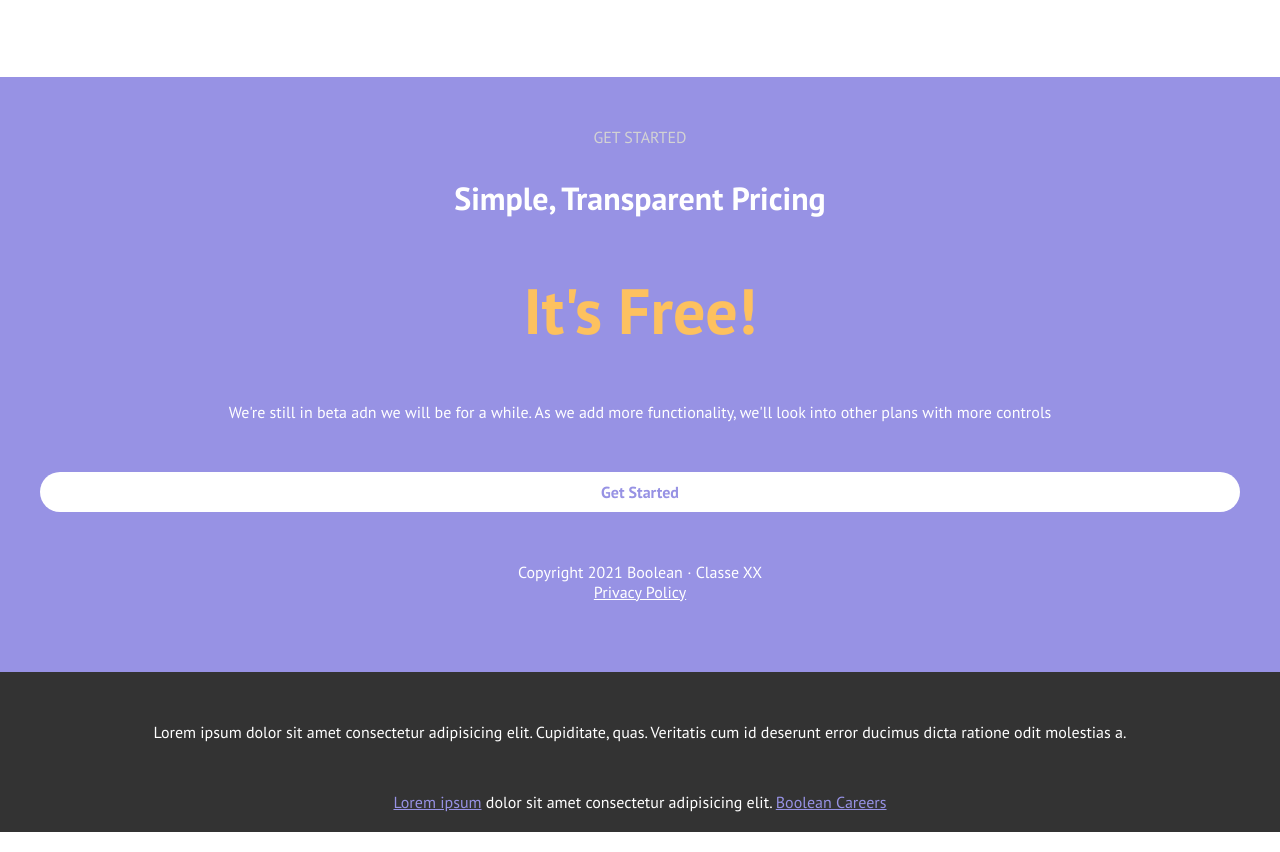
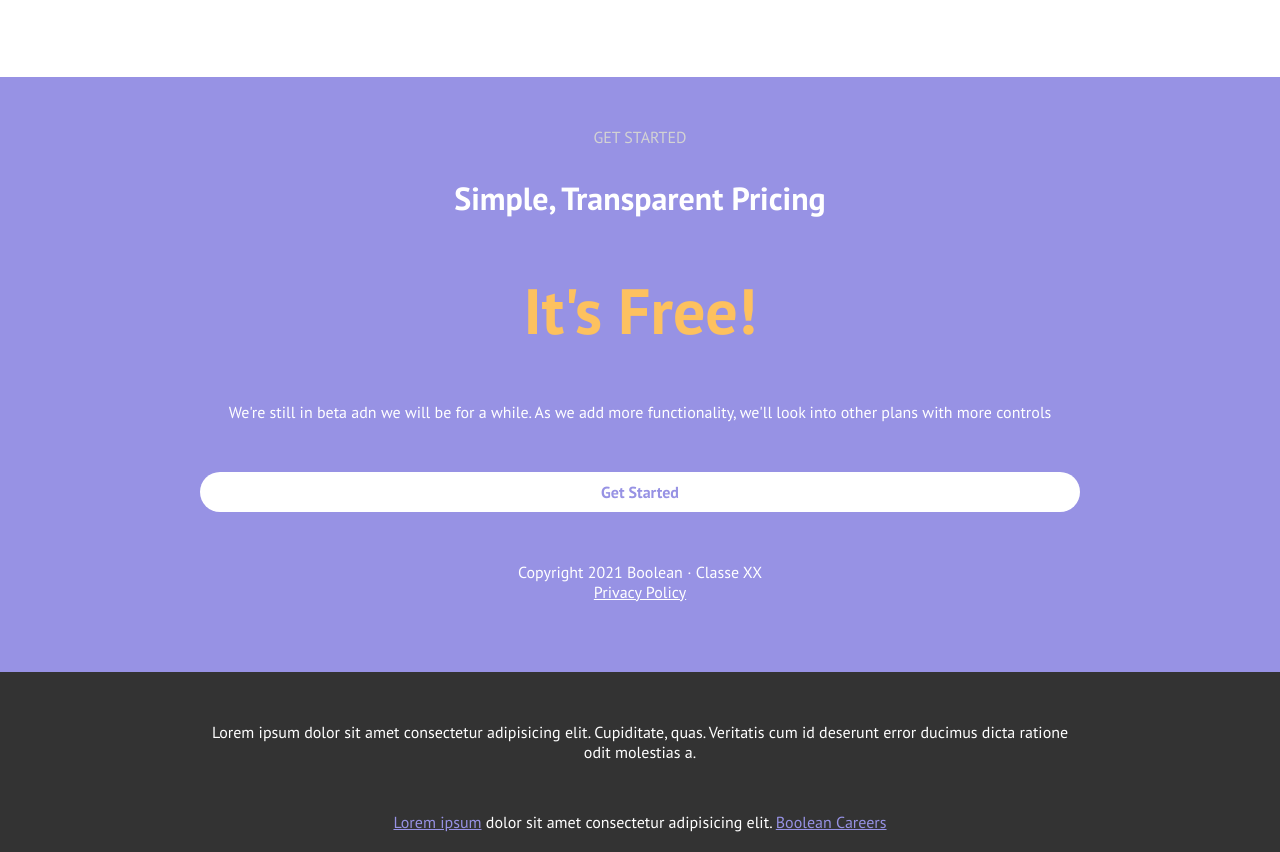
Before and after one commit to francistooth/htmlcss-responsive-layout, a plain HTML site: page index.html in a window 1280 px wide. Shown: the part 7149-8001 px from the top of the page. Drawn offline with Linux system fonts and the light colour scheme.

Commit message:
tablet get started and footer section fixed

```diff
--- a/css/style.css
+++ b/css/style.css
@@ -328,6 +328,25 @@ div.get-started * {
     text-decoration: underline;
 }
 
+/* get started tablet */
+
+@media screen and (min-width: 780px) {
+    div.get-started {
+        padding: 20px 200px;
+    }
+}
+
+
+/* footer */
+
 .footer-div p {
     display: block;
 }
+
+/* footer tablet */
+
+@media screen and (min-width: 780px) {
+    div.footer-div {
+        padding: 20px 200px;
+    }
+}
```
